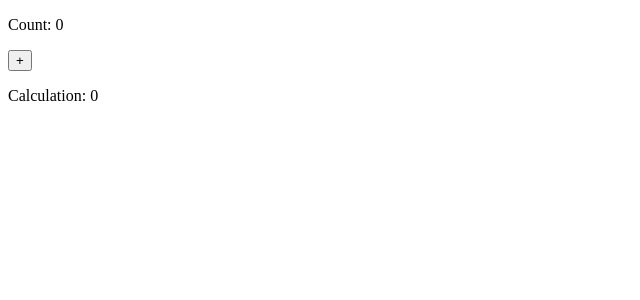
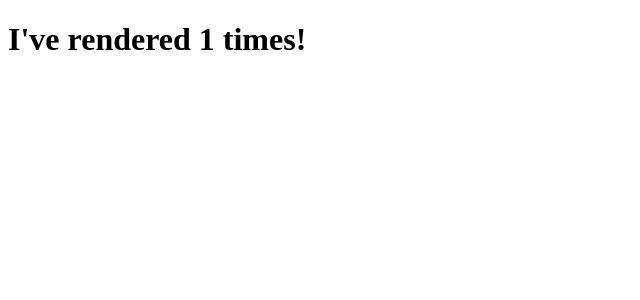
Before and after one commit to mkiamoyo/MOBPROG-IT252-react-w3schools, a React (Vite) app in the folder my-react-app/: page / in a window 1280 px wide. Shown: the top 300 px of the page, without its empty margins (0-640 px from the left). Built offline with nearby package versions, Linux system fonts and the light colour scheme.

Commit message:
W3Schools React useEffect Sample code 03

```diff
--- a/my-react-app/src/main.jsx
+++ b/my-react-app/src/main.jsx
@@ -1,23 +1,20 @@
 import { useState, useEffect } from 'react';
 import { createRoot } from 'react-dom/client';
 
-function Counter() {
+function Timer() {
   const [count, setCount] = useState(0);
-  const [calculation, setCalculation] = useState(0);
 
   useEffect(() => {
-    setCalculation(() => count * 2);
-  }, [count]); // <- add the count variable here
+    let timer = setTimeout(() => {
+      setCount((count) => count + 1);
+    }, 1000);
 
-  return (
-    <>
-      <p>Count: {count}</p>
-      <button onClick={() => setCount((c) => c + 1)}>+</button>
-      <p>Calculation: {calculation}</p>
-    </>
-  );
+    return () => clearTimeout(timer)
+  }, []);
+
+  return <h1>I've rendered {count} times!</h1>;
 }
 
 createRoot(document.getElementById('root')).render(
-  <Counter />
+  <Timer />
 );
```
